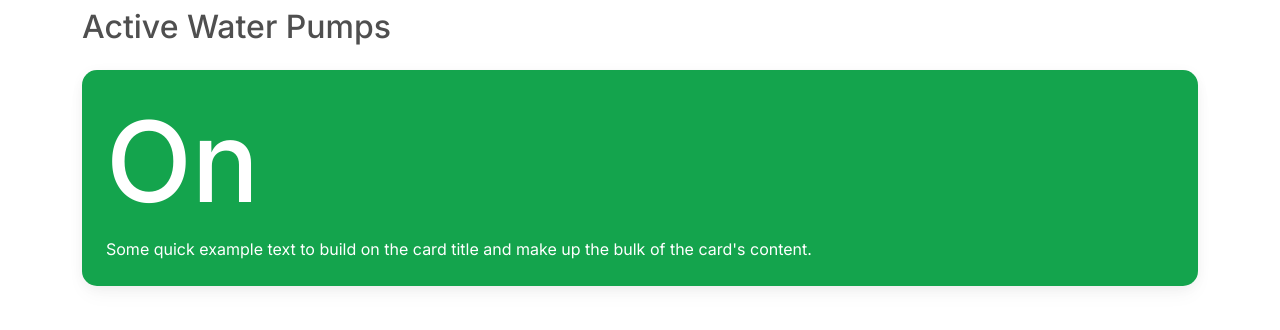
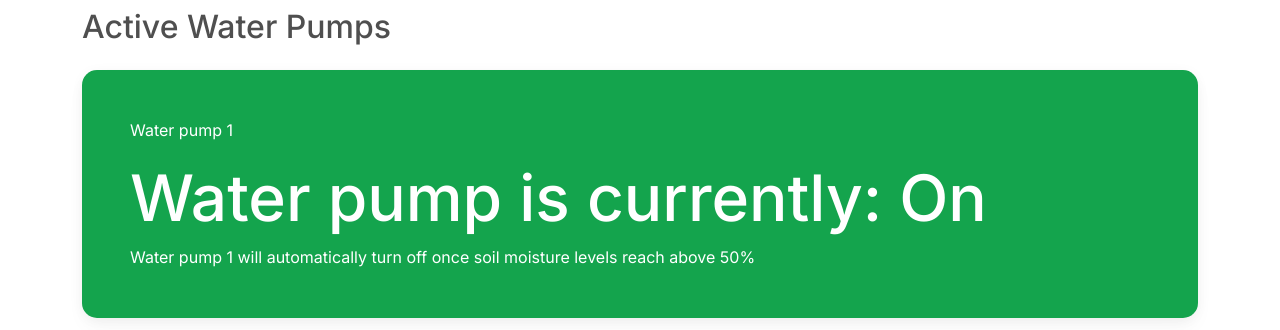
Before and after one commit to nimeshkavinda/smart-irrigation-dashboard, a React (Create React App) app: page / in a window 1280 px wide. Shown: the part 620-950 px from the top of the page. Built offline with nearby package versions, Linux system fonts and the light colour scheme; no server answers.

Commit message:
Final water pump card

```diff
--- a/src/App.css
+++ b/src/App.css
@@ -16,7 +16,7 @@
 }
 
 .pump-reading {
-  font-size: 7em;
+  font-size: 4em;
 }
 
 .sensor-reading {
--- a/src/components/WaterPumpCard.js
+++ b/src/components/WaterPumpCard.js
@@ -15,11 +15,15 @@ export default function WaterPumpCard(props) {
         className="text-white mb-3"
         style={{ borderRadius: "15px" }}
       >
-        <MDBCardBody>
-          <MDBCardTitle className="pump-reading">{props.state}</MDBCardTitle>
+        <MDBCardBody className="p-5">
+          <MDBCardText>Water pump 1</MDBCardText>
+          <MDBCardTitle className="pump-reading">
+            Water pump is currently: {props.state}
+          </MDBCardTitle>
           <MDBCardText>
-            Some quick example text to build on the card title and make up the
-            bulk of the card's content.
+            {props.state === "Off"
+              ? "Water pump 1 will automatically turn on once soil moisture levels reach below 55%"
+              : "Water pump 1 will automatically turn off once soil moisture levels reach above 50%"}
           </MDBCardText>
         </MDBCardBody>
       </MDBCard>
```
